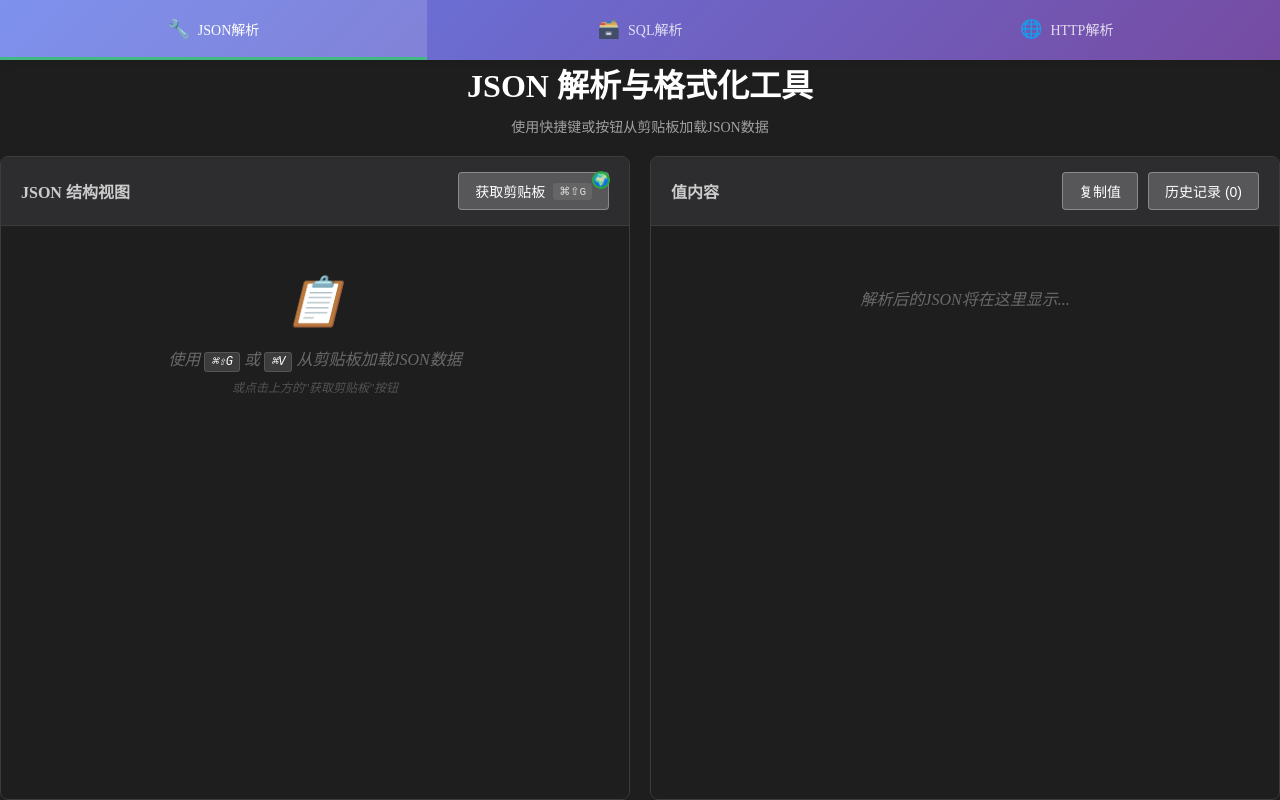
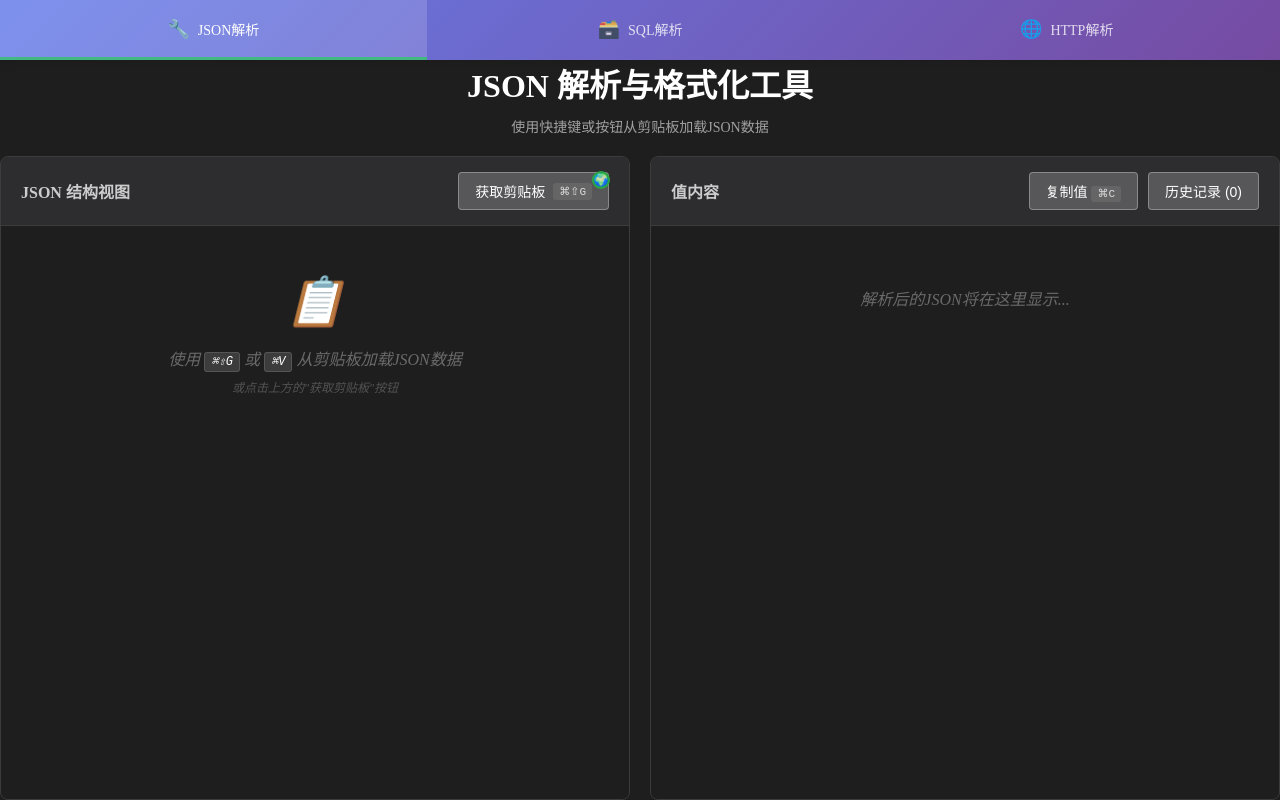
Before and after one commit to zhanghengwh15/json-skywalking, a Vue app: page /json-parser in a window 1280 px wide. Built offline with nearby package versions, Linux system fonts and the light colour scheme.

Commit message:
增强JsonParser组件的复制和粘贴功能，添加快捷键支持，优化焦点处理逻辑，提升用户体验。

```diff
--- a/src/views/JsonParser.vue
+++ b/src/views/JsonParser.vue
@@ -49,8 +49,9 @@
         <div class="section-header">
           <h3>值内容</h3>
           <div class="actions">
-            <button @click="copySelectedValue" :disabled="!parsedJson" class="copy-btn">
+            <button @click="copySelectedValue" :disabled="!parsedJson" class="copy-btn" title="复制选中节点的值 (⌘C / Ctrl+C)">
               复制值
+              <span class="shortcut-hint">⌘C</span>
             </button>
             <button @click="toggleHistory" class="history-btn">
               历史记录 ({{ historyList.length }})
@@ -723,6 +724,7 @@ const handleKeydown = (event: KeyboardEvent) => {
   const isModifierPressed = isMac ? event.metaKey : event.ctrlKey
 
   // Command+Shift+G (Mac) 或 Ctrl+Shift+G (Windows/Linux) - 全局快捷键备用
+  // 这个快捷键应该总是可用，无论焦点在哪里
   if (isModifierPressed && event.shiftKey && event.key.toLowerCase() === 'g') {
     event.preventDefault()
     event.stopPropagation()
@@ -730,8 +732,6 @@ const handleKeydown = (event: KeyboardEvent) => {
     return
   }
 
-  // Command+V (Mac) 或 Ctrl+V (Windows/Linux) - 传统粘贴快捷键
-  if (isModifierPressed && event.key.toLowerCase() === 'v') {
   // 检查当前焦点是否在输入框或文本区域
   const activeElement = document.activeElement as HTMLElement
   const isInputFocused = activeElement && (
@@ -740,12 +740,25 @@ const handleKeydown = (event: KeyboardEvent) => {
     (activeElement as any).contentEditable === 'true'
   )
 
+  // 如果焦点在输入框中，则不执行下面的自定义快捷键
+  if (isInputFocused) {
+    return
+  }
+
+  // Command+V (Mac) 或 Ctrl+V (Windows/Linux) - 传统粘贴快捷键
+  if (isModifierPressed && !event.shiftKey && event.key.toLowerCase() === 'v') {
     // 如果没有焦点在输入框上，则拦截粘贴事件并处理JSON
-    if (!isInputFocused) {
     event.preventDefault()
     event.stopPropagation()
     getClipboardContent()
   }
+
+  // Command+C (Mac) 或 Ctrl+C (Windows/Linux) - 复制选中值
+  if (isModifierPressed && !event.shiftKey && event.key.toLowerCase() === 'c') {
+    // 如果没有焦点在输入框上，则拦截复制事件并执行自定义复制
+    event.preventDefault()
+    event.stopPropagation()
+    copySelectedValue()
   }
 }
 
```
Lines whose indentation alone changed are shown as unchanged.
